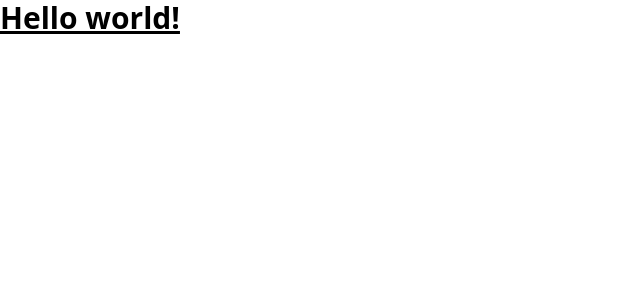
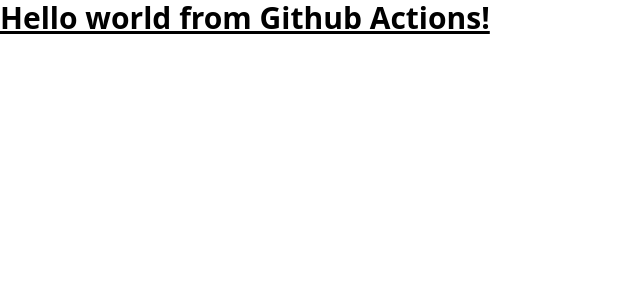
Before and after one commit to abdulrahmanalaa123/react-e-commerce, a React (Vite) app: page / in a window 1280 px wide. Shown: the top 300 px of the page, without its empty margins (0-640 px from the left). Built offline with nearby package versions, Linux system fonts and the light colour scheme; no server answers.

Commit message:
test github actions

```diff
--- a/src/App.jsx
+++ b/src/App.jsx
@@ -15,5 +15,9 @@
 const analytics = getAnalytics(app);
 
 export default function App() {
-  return <h1 className="text-3xl font-bold underline">Hello world!</h1>;
+  return (
+    <h1 className="text-3xl font-bold underline">
+      Hello world from Github Actions!
+    </h1>
+  );
 }
```
